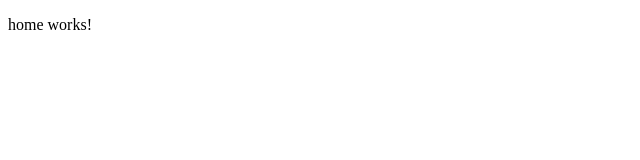
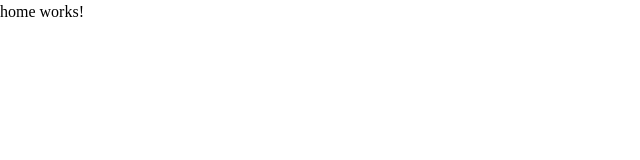
Before and after one commit to acamposlucas/devjobs-web-app, an Angular app: page / in a window 1280 px wide. Shown: the top 160 px of the page, without its empty margins (0-640 px from the left). Built offline with nearby package versions, Linux system fonts and the light colour scheme.

Commit message:
chore: add preflight css

```diff
--- /dev/null
+++ b/src/css/preflight.css
@@ -0,0 +1,401 @@
+/*
+1. Prevent padding and border from affecting element width. (https://github.com/mozdevs/cssremedy/issues/4)
+2. Allow adding a border to an element by just adding a border-width. (https://github.com/tailwindcss/tailwindcss/pull/116)
+*/
+
+*,
+::before,
+::after {
+	box-sizing: border-box; /* 1 */
+	border-width: 0; /* 2 */
+	border-style: solid; /* 2 */
+	border-color: theme("borderColor.DEFAULT", currentColor); /* 2 */
+}
+
+::before,
+::after {
+	--tw-content: "";
+}
+
+/*
+1. Use a consistent sensible line-height in all browsers.
+2. Prevent adjustments of font size after orientation changes in iOS.
+3. Use a more readable tab size.
+4. Use the user's configured `sans` font-family by default.
+5. Use the user's configured `sans` font-feature-settings by default.
+6. Use the user's configured `sans` font-variation-settings by default.
+*/
+
+html {
+	line-height: 1.5; /* 1 */
+	-webkit-text-size-adjust: 100%; /* 2 */
+	-moz-tab-size: 4; /* 3 */
+	tab-size: 4; /* 3 */
+	font-family: theme(
+		"fontFamily.sans",
+		ui-sans-serif,
+		system-ui,
+		-apple-system,
+		BlinkMacSystemFont,
+		"Segoe UI",
+		Roboto,
+		"Helvetica Neue",
+		Arial,
+		"Noto Sans",
+		sans-serif,
+		"Apple Color Emoji",
+		"Segoe UI Emoji",
+		"Segoe UI Symbol",
+		"Noto Color Emoji"
+	); /* 4 */
+	font-feature-settings: theme(
+		"fontFamily.sans[1].fontFeatureSettings",
+		normal
+	); /* 5 */
+	font-variation-settings: theme(
+		"fontFamily.sans[1].fontVariationSettings",
+		normal
+	); /* 6 */
+}
+
+/*
+1. Remove the margin in all browsers.
+2. Inherit line-height from `html` so users can set them as a class directly on the `html` element.
+*/
+
+body {
+	margin: 0; /* 1 */
+	line-height: inherit; /* 2 */
+}
+
+/*
+1. Add the correct height in Firefox.
+2. Correct the inheritance of border color in Firefox. (https://bugzilla.mozilla.org/show_bug.cgi?id=190655)
+3. Ensure horizontal rules are visible by default.
+*/
+
+hr {
+	height: 0; /* 1 */
+	color: inherit; /* 2 */
+	border-top-width: 1px; /* 3 */
+}
+
+/*
+Add the correct text decoration in Chrome, Edge, and Safari.
+*/
+
+abbr:where([title]) {
+	text-decoration: underline dotted;
+}
+
+/*
+Remove the default font size and weight for headings.
+*/
+
+h1,
+h2,
+h3,
+h4,
+h5,
+h6 {
+	font-size: inherit;
+	font-weight: inherit;
+}
+
+/*
+Reset links to optimize for opt-in styling instead of opt-out.
+*/
+
+a {
+	color: inherit;
+	text-decoration: inherit;
+}
+
+/*
+Add the correct font weight in Edge and Safari.
+*/
+
+b,
+strong {
+	font-weight: bolder;
+}
+
+/*
+1. Use the user's configured `mono` font family by default.
+2. Correct the odd `em` font sizing in all browsers.
+*/
+
+code,
+kbd,
+samp,
+pre {
+	font-family: theme(
+		"fontFamily.mono",
+		ui-monospace,
+		SFMono-Regular,
+		Menlo,
+		Monaco,
+		Consolas,
+		"Liberation Mono",
+		"Courier New",
+		monospace
+	); /* 1 */
+	font-size: 1em; /* 2 */
+}
+
+/*
+Add the correct font size in all browsers.
+*/
+
+small {
+	font-size: 80%;
+}
+
+/*
+Prevent `sub` and `sup` elements from affecting the line height in all browsers.
+*/
+
+sub,
+sup {
+	font-size: 75%;
+	line-height: 0;
+	position: relative;
+	vertical-align: baseline;
+}
+
+sub {
+	bottom: -0.25em;
+}
+
+sup {
+	top: -0.5em;
+}
+
+/*
+1. Remove text indentation from table contents in Chrome and Safari. (https://bugs.chromium.org/p/chromium/issues/detail?id=999088, https://bugs.webkit.org/show_bug.cgi?id=201297)
+2. Correct table border color inheritance in all Chrome and Safari. (https://bugs.chromium.org/p/chromium/issues/detail?id=935729, https://bugs.webkit.org/show_bug.cgi?id=195016)
+3. Remove gaps between table borders by default.
+*/
+
+table {
+	text-indent: 0; /* 1 */
+	border-color: inherit; /* 2 */
+	border-collapse: collapse; /* 3 */
+}
+
+/*
+1. Change the font styles in all browsers.
+2. Remove the margin in Firefox and Safari.
+3. Remove default padding in all browsers.
+*/
+
+button,
+input,
+optgroup,
+select,
+textarea {
+	font-family: inherit; /* 1 */
+	font-size: 100%; /* 1 */
+	font-weight: inherit; /* 1 */
+	line-height: inherit; /* 1 */
+	color: inherit; /* 1 */
+	margin: 0; /* 2 */
+	padding: 0; /* 3 */
+}
+
+/*
+Remove the inheritance of text transform in Edge and Firefox.
+*/
+
+button,
+select {
+	text-transform: none;
+}
+
+/*
+1. Correct the inability to style clickable types in iOS and Safari.
+2. Remove default button styles.
+*/
+
+button,
+[type="button"],
+[type="reset"],
+[type="submit"] {
+	-webkit-appearance: button; /* 1 */
+	background-color: transparent; /* 2 */
+	background-image: none; /* 2 */
+}
+
+/*
+Use the modern Firefox focus style for all focusable elements.
+*/
+
+:-moz-focusring {
+	outline: auto;
+}
+
+/*
+Remove the additional `:invalid` styles in Firefox. (https://github.com/mozilla/gecko-dev/blob/2f9eacd9d3d995c937b4251a5557d95d494c9be1/layout/style/res/forms.css#L728-L737)
+*/
+
+:-moz-ui-invalid {
+	box-shadow: none;
+}
+
+/*
+Add the correct vertical alignment in Chrome and Firefox.
+*/
+
+progress {
+	vertical-align: baseline;
+}
+
+/*
+Correct the cursor style of increment and decrement buttons in Safari.
+*/
+
+::-webkit-inner-spin-button,
+::-webkit-outer-spin-button {
+	height: auto;
+}
+
+/*
+1. Correct the odd appearance in Chrome and Safari.
+2. Correct the outline style in Safari.
+*/
+
+[type="search"] {
+	-webkit-appearance: textfield; /* 1 */
+	outline-offset: -2px; /* 2 */
+}
+
+/*
+Remove the inner padding in Chrome and Safari on macOS.
+*/
+
+::-webkit-search-decoration {
+	-webkit-appearance: none;
+}
+
+/*
+1. Correct the inability to style clickable types in iOS and Safari.
+2. Change font properties to `inherit` in Safari.
+*/
+
+::-webkit-file-upload-button {
+	-webkit-appearance: button; /* 1 */
+	font: inherit; /* 2 */
+}
+
+/*
+Add the correct display in Chrome and Safari.
+*/
+
+summary {
+	display: list-item;
+}
+
+/*
+Removes the default spacing and border for appropriate elements.
+*/
+
+blockquote,
+dl,
+dd,
+h1,
+h2,
+h3,
+h4,
+h5,
+h6,
+hr,
+figure,
+p,
+pre {
+	margin: 0;
+}
+
+fieldset {
+	margin: 0;
+	padding: 0;
+}
+
+legend {
+	padding: 0;
+}
+
+ol,
+ul,
+menu {
+	list-style: none;
+	margin: 0;
+	padding: 0;
+}
+
+/*
+Prevent resizing textareas horizontally by default.
+*/
+
+textarea {
+	resize: vertical;
+}
+
+/*
+1. Reset the default placeholder opacity in Firefox. (https://github.com/tailwindlabs/tailwindcss/issues/3300)
+2. Set the default placeholder color to the user's configured gray 400 color.
+*/
+
+input::placeholder,
+textarea::placeholder {
+	opacity: 1; /* 1 */
+	color: theme("colors.gray.400", #9ca3af); /* 2 */
+}
+
+/*
+Set the default cursor for buttons.
+*/
+
+button,
+[role="button"] {
+	cursor: pointer;
+}
+
+/*
+Make sure disabled buttons don't get the pointer cursor.
+*/
+:disabled {
+	cursor: default;
+}
+
+/*
+1. Make replaced elements `display: block` by default. (https://github.com/mozdevs/cssremedy/issues/14)
+2. Add `vertical-align: middle` to align replaced elements more sensibly by default. (https://github.com/jensimmons/cssremedy/issues/14#issuecomment-634934210)
+   This can trigger a poorly considered lint error in some tools but is included by design.
+*/
+
+img,
+svg,
+video,
+canvas,
+audio,
+iframe,
+embed,
+object {
+	display: block; /* 1 */
+	vertical-align: middle; /* 2 */
+}
+
+/*
+Constrain images and videos to the parent width and preserve their intrinsic aspect ratio. (https://github.com/mozdevs/cssremedy/issues/14)
+*/
+
+img,
+video {
+	max-width: 100%;
+	height: auto;
+}
+
+/* Make elements with the HTML hidden attribute stay hidden by default */
+[hidden] {
+	display: none;
+}
--- a/src/styles.scss
+++ b/src/styles.scss
@@ -1 +1,2 @@
 /* You can add global styles to this file, and also import other style files */
+@use "./css/preflight.css";
```
